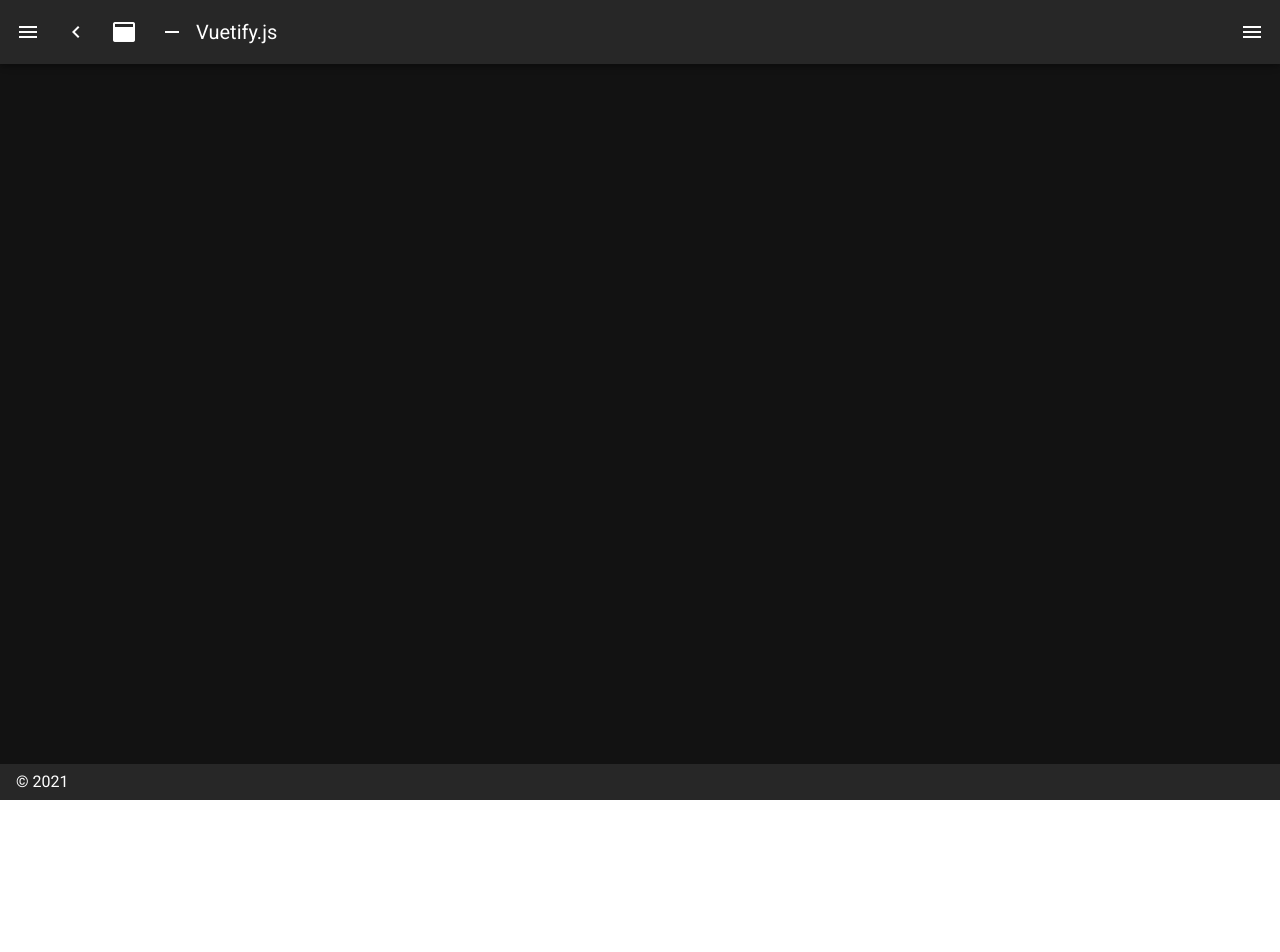
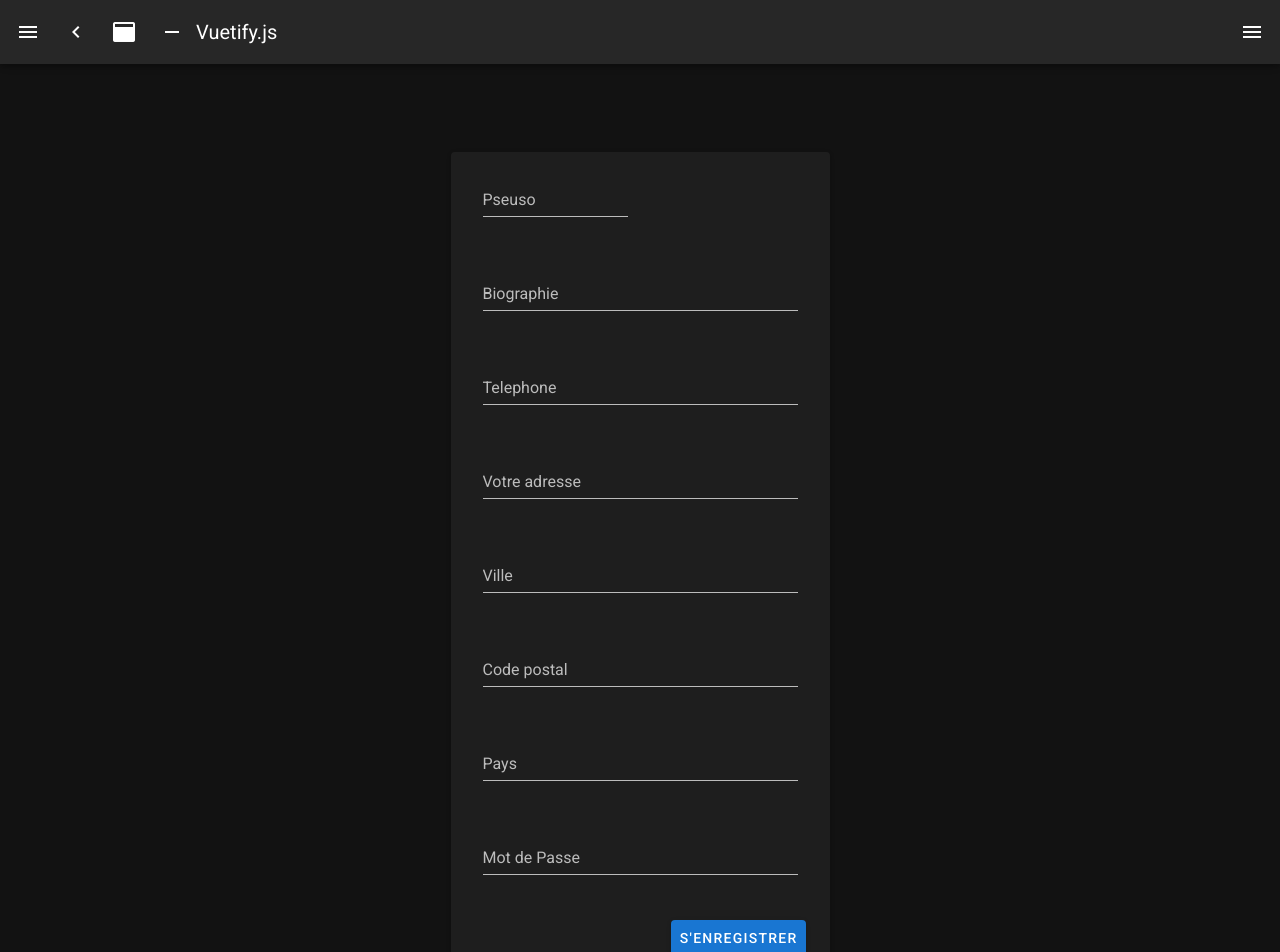
Before and after one commit to Neo-Ken-Dev/tuto_front_doorIn, a Nuxt app: page /register in a window 1280 px wide. Before the commit this address had no page. Shown: the top 952 px of the page. Before the commit the page ends 800 px from the top, so only its background shows below. Built offline with nearby package versions, Linux system fonts and the light colour scheme.

Commit message:
ajout de la page register

```diff
--- a/pages/login.vue
+++ b/pages/login.vue
@@ -1,5 +1,5 @@
 <template>
-  <v-app id="inspire">
+  <v-app>
     <v-main>
       <v-container fluid fill-height>
         <v-layout align-center justify-center>
@@ -49,9 +49,6 @@
 <script>
 export default {
   name: 'Login',
-  props: {
-
-  },
 
   data () {
     return {
--- /dev/null
+++ b/pages/register.vue
@@ -0,0 +1,108 @@
+<template>
+  <v-app>
+    <v-main>
+      <v-container fluid fill-height>
+        <v-layout align-center justify-center>
+          <v-flex xs12 sm8 md4>
+
+            <v-card class="px-4">
+              <v-card-text>
+                <v-alert v-show="errorMessage"
+                         border="left"
+                         type="error"
+                         icon="mdi-cloud-alert"
+                >
+                  {{ errorMessage }}
+                </v-alert>
+
+                <v-form >
+                  <v-row>
+                    <v-col cols="12" sm="6" md="6">
+                      <v-text-field v-model="formData.pseudo" label="Pseuso" required></v-text-field>
+                    </v-col>
+
+                    <v-col cols="12">
+                      <v-text-field v-model="formData.bio" label="Biographie" ></v-text-field>
+                    </v-col>
+
+                    <v-col cols="12">
+                      <v-text-field v-model="formData.phone" label="Telephone" ></v-text-field>
+                    </v-col>
+
+                    <v-col cols="12">
+                      <v-text-field v-model="formData.address" label="Votre adresse" ></v-text-field>
+                    </v-col>
+
+                    <v-col cols="12">
+                      <v-text-field v-model="formData.city" label="Ville" ></v-text-field>
+                    </v-col>
+
+                    <v-col cols="12">
+                      <v-text-field v-model="formData.zipcode" label="Code postal" ></v-text-field>
+                    </v-col>
+
+                    <v-col cols="12">
+                      <v-text-field v-model="formData.country" label="Pays" ></v-text-field>
+                    </v-col>
+
+                    <v-col cols="12">
+                      <v-text-field v-model="formData.password" label="Mot de Passe" type="password"></v-text-field>
+                    </v-col>
+
+                    <v-spacer></v-spacer>
+                  </v-row>
+                </v-form>
+              </v-card-text>
+
+              <v-card-actions>
+                <v-spacer></v-spacer>
+                <v-btn color="primary" type="submit" v-on:click="register">S'enregistrer</v-btn>
+              </v-card-actions>
+            </v-card>
+          </v-flex>
+        </v-layout>
+      </v-container>
+    </v-main>
+  </v-app>
+</template>
+
+<script>
+export default {
+  name: 'Register',
+
+  data () {
+    return {
+      errorMessage: null,
+      formData : {
+        pseudo: '',
+        bio:'',
+        phone:'',
+        address:'',
+        city:'',
+        zipcode:'',
+        country:'',
+        password: ''
+      }
+    }
+  },
+
+  methods: {
+    async register() {
+      try {
+        await this.$axios.post('api/auth/register', this.formData)
+        await this.$auth.loginWith('local', {
+          data: {
+            pseudo: this.formData.pseudo,
+            password: this.formData.password
+          },
+        })
+        await this.$router.push('/')
+      } catch (error) {
+        this.errorMessage = "Une erreur s'est produite"
+      }
+    }
+  },
+};
+</script>
+
+<style></style>
```
